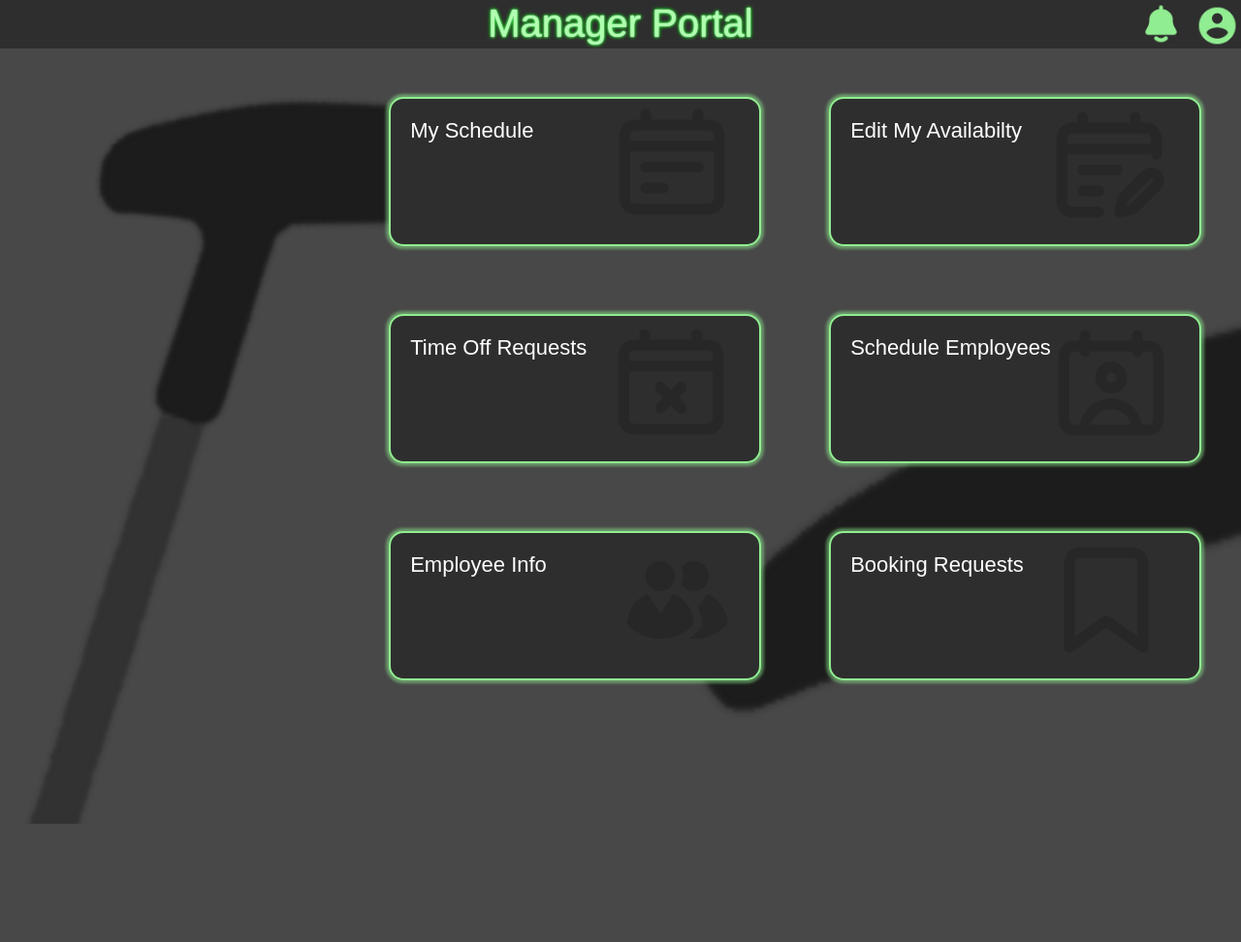
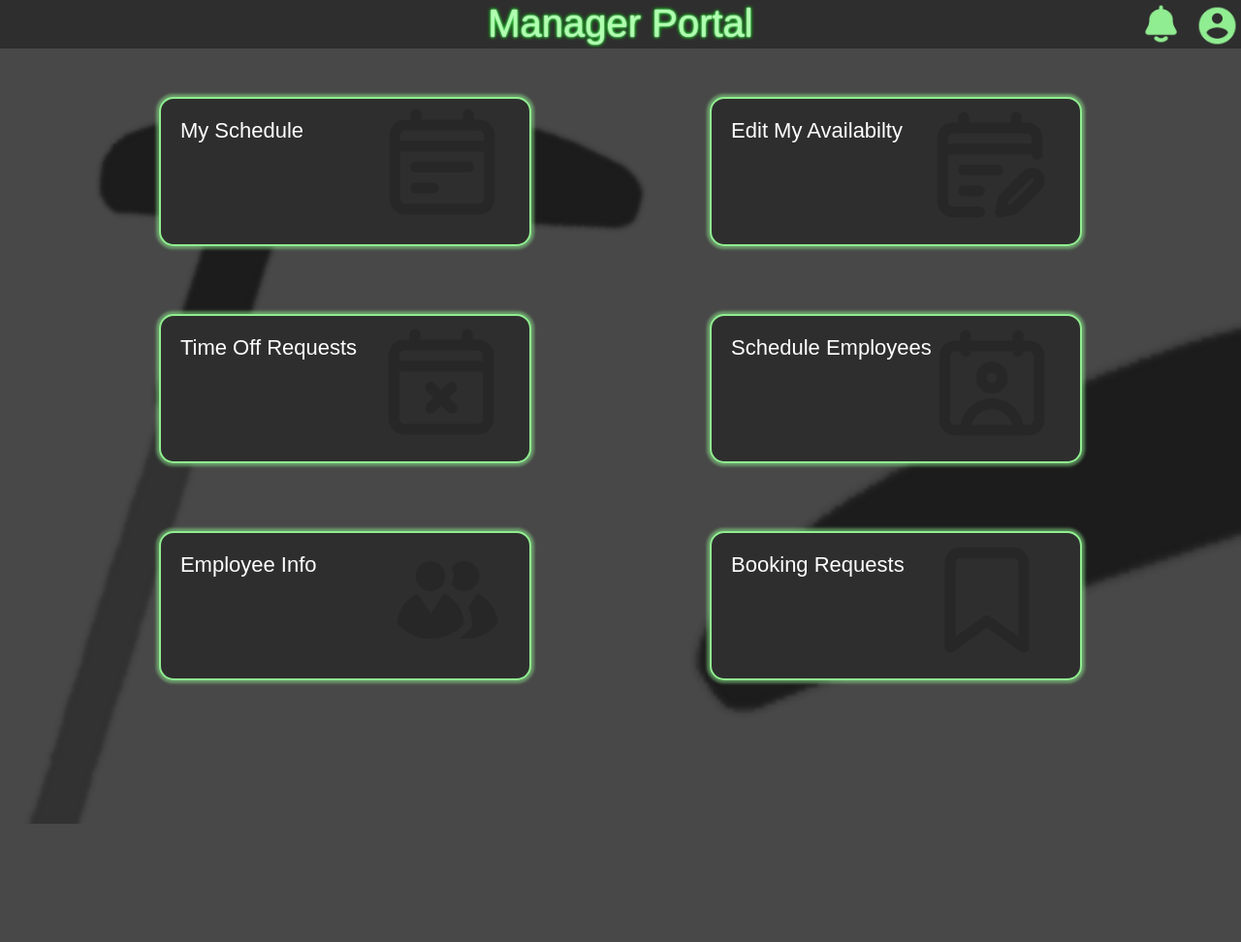
Before and after one commit to CadenConde/My-Golf-Site, a PHP site: page /GolfSite/employeeIndex.php in a window 1280 px wide. Shown: the top 972 px of the page at 97% size. Run offline with PHP 8.4, Linux system fonts and the light colour scheme; the visitor is signed in with stand-in values (Sample User, id 1); data that the repository does not hold is empty.

Commit message:
Attempting to fix calendar

```diff
--- a/GolfSite/admin/bookingRequests.php
+++ b/GolfSite/admin/bookingRequests.php
@@ -14,7 +14,7 @@
         <h1>Booking Requests</h1>
         <ul class="booking-request-list">
             <?php
-            $sql = "SELECT * FROM bookingrequests";
+            $sql = "SELECT * FROM bookingrequests ORDER BY RequestDate DESC";
             $res = mysqli_query($conn, $sql);
             if ($res==TRUE)
             {
--- a/GolfSite/css/admin.css
+++ b/GolfSite/css/admin.css
@@ -424,8 +424,7 @@ img.nav:hover{
 /*admin index*/
 .cardContainer {
     width: auto;
-    max-width: 900px;
-    margin: 29%;
+    margin: 6%;
     margin-top: 20px;
     text-align: center;
     display: grid;
```
